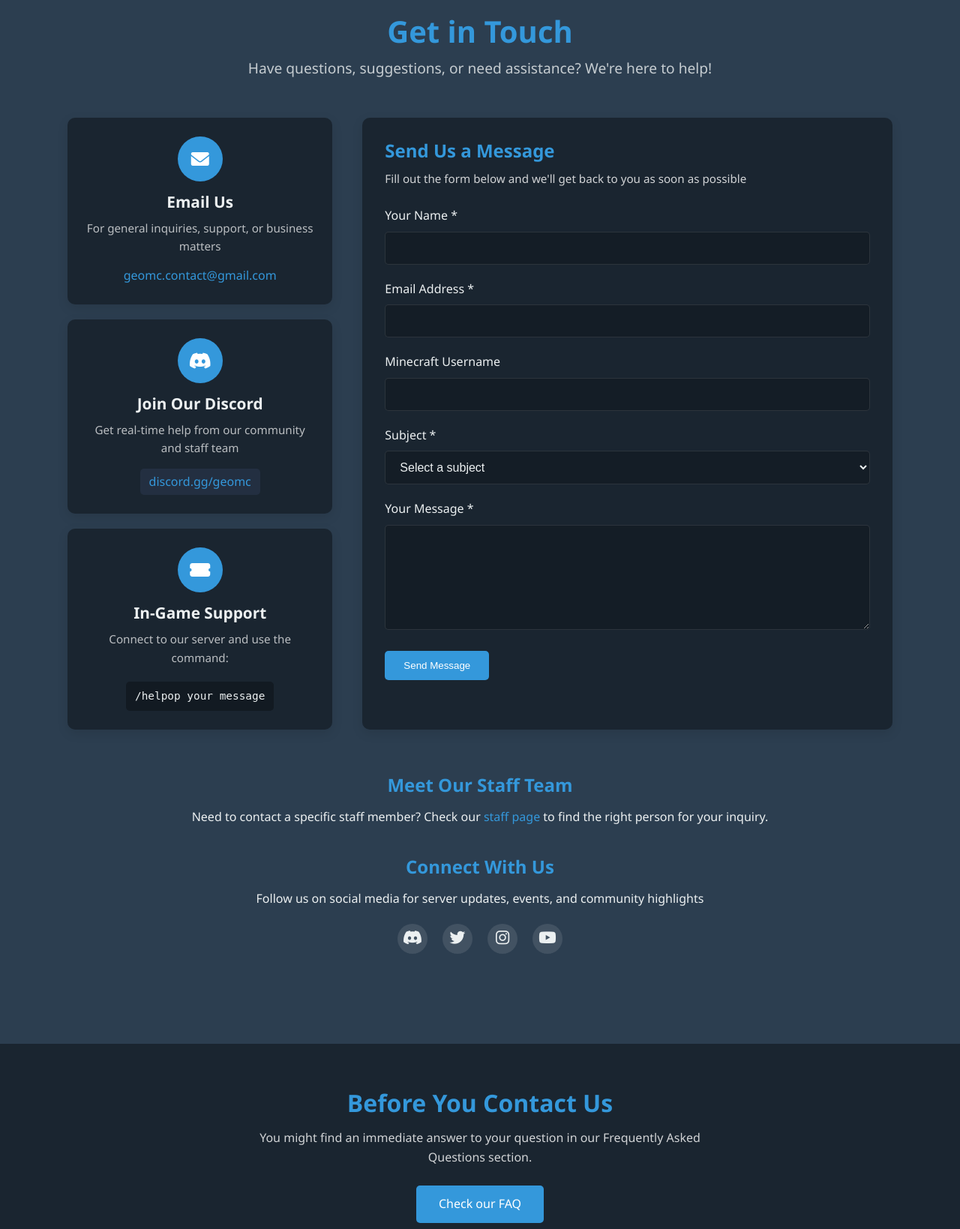
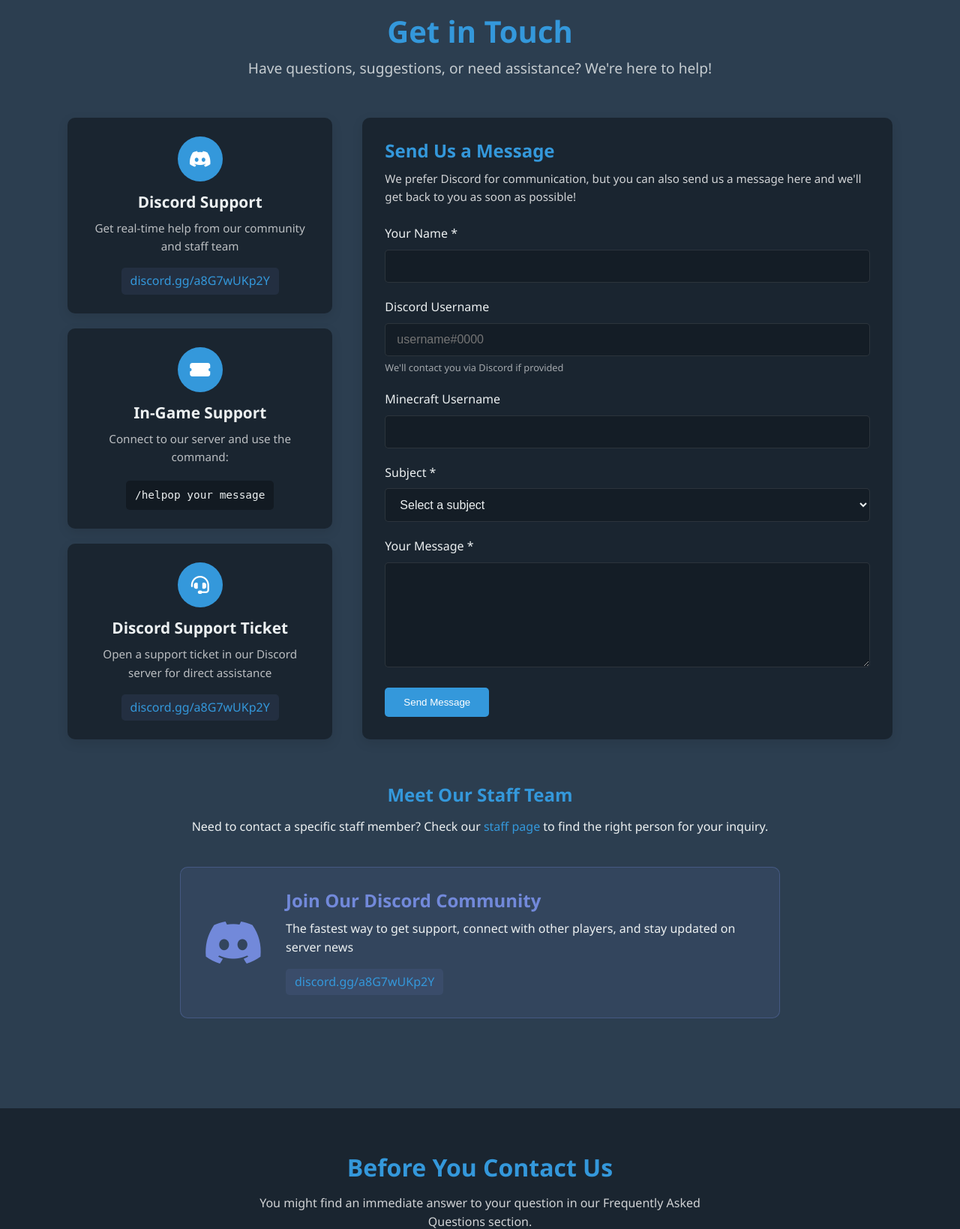
Before and after one commit to LeroyDu56/minecraft-website, a Django app: page /contact/ in a window 1280 px wide. Shown: the part 308-1947 px from the top of the page at 75% size. Run offline with Django 4.2, Linux system fonts and the light colour scheme; data that the repository does not hold is empty.

Commit message:
fdsfgdgfg

```diff
--- a/minecraft_app/static/css/contact.css
+++ b/minecraft_app/static/css/contact.css
@@ -150,6 +150,12 @@
     transition: border-color 0.3s, box-shadow 0.3s;
 }
 
+.contact-form .form-help-text {
+    font-size: 0.8rem;
+    color: rgba(255, 255, 255, 0.6);
+    margin-top: 5px;
+}
+
 .contact-form .form-control:focus {
     outline: none;
     border-color: var(--primary);
@@ -180,13 +186,13 @@
 }
 
 /* Additional Sections */
-.staff-contact, .social-contact {
+.staff-contact {
     text-align: center;
     max-width: 800px;
     margin: 0 auto 40px;
 }
 
-.staff-contact h3, .social-contact h3 {
+.staff-contact h3 {
     color: var(--primary);
     margin-bottom: 15px;
     font-size: 1.5rem;
@@ -202,45 +208,43 @@
     text-decoration: underline;
 }
 
-.social-links {
+/* Discord Highlight Section */
+.discord-highlight {
     display: flex;
-    justify-content: center;
-    gap: 20px;
-    margin-top: 20px;
+    align-items: center;
+    gap: 30px;
+    background-color: rgba(114, 137, 218, 0.1);
+    border-radius: 10px;
+    padding: 30px;
+    max-width: 800px;
+    margin: 0 auto 40px;
+    border: 1px solid rgba(114, 137, 218, 0.3);
 }
 
-.social-link {
-    display: flex;
-    justify-content: center;
-    align-items: center;
-    width: 50px;
-    height: 50px;
-    background-color: var(--darker);
-    border-radius: 50%;
-    color: var(--light);
-    font-size: 1.3rem;
-    transition: all 0.3s;
+.discord-icon {
+    font-size: 4rem;
+    color: #7289da;
+    flex-shrink: 0;
 }
 
-.social-link:hover {
-    color: white;
-    transform: translateY(-5px);
+.discord-text {
+    flex: 1;
 }
 
-.social-link:nth-child(1):hover {
-    background-color: #7289da; /* Discord */
+.discord-text h3 {
+    color: #7289da;
+    margin-bottom: 10px;
+    font-size: 1.5rem;
 }
 
-.social-link:nth-child(2):hover {
-    background-color: #1da1f2; /* Twitter */
+.discord-btn {
+    background-color: #7289da;
+    color: white;
+    margin-top: 15px;
 }
 
-.social-link:nth-child(3):hover {
-    background-color: #e1306c; /* Instagram */
-}
-
-.social-link:nth-child(4):hover {
-    background-color: #ff0000; /* YouTube */
+.discord-btn:hover {
+    background-color: #5f73bc;
 }
 
 /* FAQ Link Section */
@@ -288,6 +292,11 @@
         display: grid;
         grid-template-columns: repeat(3, 1fr);
     }
+
+    .discord-highlight {
+        flex-direction: column;
+        text-align: center;
+    }
 }
 
 @media (max-width: 768px) {
@@ -301,10 +310,6 @@
 
     .contact-form-container {
         padding: 20px;
-    }
-
-    .social-links {
-        flex-wrap: wrap;
     }
 }
 
@@ -324,4 +329,8 @@
     .contact-form .submit-btn {
         width: 100%;
     }
+
+    .discord-highlight {
+        padding: 20px;
+    }
 }
--- a/minecraft_app/templates/minecraft_app/base.html
+++ b/minecraft_app/templates/minecraft_app/base.html
@@ -29,6 +29,7 @@
                     <li><a href="{% url 'dynmap' %}">Map</a></li>
                     <li><a href="{% url 'staff' %}">Staff</a></li>
                     <li><a href="{% url 'rules' %}">Rules</a></li>
+                    <li><a href="{% url 'contact' %}">Contact</a></li>
                     <li><a href="{% url 'store' %}">Store</a></li>
                 </ul>
 
@@ -135,7 +136,7 @@
                     </div>
                     <div class="server-ip">play.geomc.fr</div>
                     <div class="social-links">
-                        <a href="#" title="Discord"><i class="fab fa-discord"></i></a>
+                        <a href="https://discord.gg/a8G7wUKp2Y" title="Discord" target="_blank"><i class="fab fa-discord"></i></a>
                         <a href="#" title="Twitter"><i class="fab fa-twitter"></i></a>
                         <a href="#" title="Instagram"><i class="fab fa-instagram"></i></a>
                         <a href="#" title="YouTube"><i class="fab fa-youtube"></i></a>
--- a/minecraft_app/templates/minecraft_app/contact.html
+++ b/minecraft_app/templates/minecraft_app/contact.html
@@ -25,20 +25,11 @@
             <div class="contact-info">
                 <div class="info-card">
                     <div class="info-icon">
-                        <i class="fas fa-envelope"></i>
-                    </div>
-                    <h3>Email Us</h3>
-                    <p>For general inquiries, support, or business matters</p>
-                    <a href="mailto:geomc.contact@gmail.com">geomc.contact@gmail.com</a>
-                </div>
-
-                <div class="info-card">
-                    <div class="info-icon">
                         <i class="fab fa-discord"></i>
                     </div>
-                    <h3>Join Our Discord</h3>
+                    <h3>Discord Support</h3>
                     <p>Get real-time help from our community and staff team</p>
-                    <a href="#" class="discord-link">discord.gg/geomc</a>
+                    <a href="https://discord.gg/a8G7wUKp2Y" class="discord-link" target="_blank">discord.gg/a8G7wUKp2Y</a>
                 </div>
 
                 <div class="info-card">
@@ -49,11 +40,20 @@
                     <p>Connect to our server and use the command:</p>
                     <code>/helpop your message</code>
                 </div>
+
+                <div class="info-card">
+                    <div class="info-icon">
+                        <i class="fas fa-headset"></i>
+                    </div>
+                    <h3>Discord Support Ticket</h3>
+                    <p>Open a support ticket in our Discord server for direct assistance</p>
+                    <a href="https://discord.gg/a8G7wUKp2Y" class="discord-link" target="_blank">discord.gg/a8G7wUKp2Y</a>
+                </div>
             </div>
 
             <div class="contact-form-container">
                 <h3>Send Us a Message</h3>
-                <p>Fill out the form below and we'll get back to you as soon as possible</p>
+                <p>We prefer Discord for communication, but you can also send us a message here and we'll get back to you as soon as possible!</p>
 
                 <form class="contact-form" method="post">
                     {% csrf_token %}
@@ -64,8 +64,9 @@
                     </div>
 
                     <div class="form-group">
-                        <label for="email">Email Address *</label>
-                        <input type="email" id="email" name="email" class="form-control" required>
+                        <label for="discord_username">Discord Username</label>
+                        <input type="text" id="discord_username" name="discord_username" class="form-control" placeholder="username#0000">
+                        <div class="form-help-text">We'll contact you via Discord if provided</div>
                     </div>
 
                     <div class="form-group">
@@ -103,14 +104,14 @@
             <p>Need to contact a specific staff member? Check our <a href="{% url 'staff' %}">staff page</a> to find the right person for your inquiry.</p>
         </div>
 
-        <div class="social-contact">
-            <h3>Connect With Us</h3>
-            <p>Follow us on social media for server updates, events, and community highlights</p>
-            <div class="social-links">
-                <a href="#" class="social-link"><i class="fab fa-discord"></i></a>
-                <a href="#" class="social-link"><i class="fab fa-twitter"></i></a>
-                <a href="#" class="social-link"><i class="fab fa-instagram"></i></a>
-                <a href="#" class="social-link"><i class="fab fa-youtube"></i></a>
+        <div class="discord-highlight">
+            <div class="discord-icon">
+                <i class="fab fa-discord"></i>
+            </div>
+            <div class="discord-text">
+                <h3>Join Our Discord Community</h3>
+                <p>The fastest way to get support, connect with other players, and stay updated on server news</p>
+                <a href="https://discord.gg/a8G7wUKp2Y" class="discord-link" target="_blank">discord.gg/a8G7wUKp2Y</a>
             </div>
         </div>
     </div>
--- a/minecraft_app/templates/minecraft_app/faq.html
+++ b/minecraft_app/templates/minecraft_app/faq.html
@@ -68,7 +68,7 @@
                         <span class="toggle-icon"><i class="fas fa-chevron-down"></i></span>
                     </div>
                     <div class="faq-answer">
-                        <p>Yes! We have an active Discord community where you can chat with other players, get help from staff, and stay updated on server events. You can join through the Discord button in the website footer or by using this link: <a href="#">discord.gg/geomc</a></p>
+                        <p>Yes! We have an active Discord community where you can chat with other players, get help from staff, and stay updated on server events. You can join through the Discord button in the website footer or by using this link: <a href="#">https://discord.gg/a8G7wUKp2Y</a></p>
                     </div>
                 </div>
             </div>
@@ -304,7 +304,7 @@
             <h3>Still have questions?</h3>
             <p>If you couldn't find the answer you're looking for, feel free to ask in our Discord server or contact our staff team directly.</p>
             <div class="faq-contact-buttons">
-                <a href="#" class="btn discord-btn"><i class="fab fa-discord"></i> Join Discord</a>
+                <a href="https://discord.gg/a8G7wUKp2Y" class="btn discord-btn" target="_blank"><i class="fab fa-discord"></i> Join Discord</a>
                 <a href="{% url 'contact' %}" class="btn"><i class="fas fa-envelope"></i> Contact Us</a>
             </div>
         </div>
--- a/minecraft_app/templates/minecraft_app/home.html
+++ b/minecraft_app/templates/minecraft_app/home.html
@@ -195,7 +195,7 @@
             <h2 class="cta-title">Ready to Start Your Adventure?</h2>
             <p class="cta-text">Join our Discord community to connect with other players, get help, and stay updated on server events.</p>
             <div class="cta-buttons">
-                <a href="#" class="btn discord-btn"><i class="fab fa-discord"></i> Join Our Discord</a>
+                <a href="https://discord.gg/a8G7wUKp2Y" class="btn discord-btn" target="_blank"><i class="fab fa-discord"></i> Join Our Discord</a>
                 <a href="{% url 'rules' %}" class="btn">Read the Rules</a>
             </div>
         </div>
--- a/minecraft_app/templates/minecraft_app/rules.html
+++ b/minecraft_app/templates/minecraft_app/rules.html
@@ -133,7 +133,7 @@
     <div class="container">
         <h2 class="section-title">Questions About Our Rules?</h2>
         <p class="section-subtitle">Join our Discord server for clarification or to report rule violations</p>
-        <a href="#" class="btn discord-btn"><i class="fab fa-discord"></i> Join Our Discord</a>
+        <a href="https://discord.gg/a8G7wUKp2Y" class="btn discord-btn" target="_blank"><i class="fab fa-discord"></i> Join Our Discord</a>
     </div>
 </section>
 {% endblock %}
--- a/minecraft_app/templates/minecraft_app/staff.html
+++ b/minecraft_app/templates/minecraft_app/staff.html
@@ -177,7 +177,7 @@
             </div>
 
             <div class="application-button">
-                <a href="#" class="btn btn-accent">Apply on Discord</a>
+                <a href="https://discord.gg/a8G7wUKp2Y" class="btn btn-accent" target="_blank">Apply on Discord</a>
             </div>
         </div>
     </div>
--- a/minecraft_app/views.py
+++ b/minecraft_app/views.py
@@ -445,50 +445,35 @@ def contact(request):
     if request.method == 'POST':
         # Récupérer les données du formulaire
         name = request.POST.get('name', '')
-        email = request.POST.get('email', '')
+        discord_username = request.POST.get('discord_username', '')
         minecraft_username = request.POST.get('minecraft_username', '')
         subject = request.POST.get('subject', '')
         message = request.POST.get('message', '')
 
         # Valider les données (vérification simple)
-        if name and email and subject and message:
-            # Préparer le sujet de l'email
-            subject_line = f"[GeoMC Contact] {subject}"
+        if name and subject and message:
+            # Ici, tu peux implémenter ta logique pour enregistrer le message dans une base de données
+            # ou l'envoyer via un webhook Discord
 
-            # Préparer le contenu de l'email
-            email_content = f"""
-Nouveau message du formulaire de contact GeoMC:
+            # Exemple de code pour enregistrer dans une base de données (tu pourrais créer un modèle ContactMessage)
+            # ContactMessage.objects.create(
+            #     name=name,
+            #     discord_username=discord_username,
+            #     minecraft_username=minecraft_username,
+            #     subject=subject,
+            #     message=message,
+            #     status='pending'
+            # )
 
-Nom: {name}
-Email: {email}
-Nom d'utilisateur Minecraft: {minecraft_username if minecraft_username else 'Non fourni'}
-Sujet: {subject}
+            # Envoyer une notification à l'équipe (à implémenter selon tes besoins)
+            # Par exemple, via un webhook Discord
+            # send_discord_webhook(name, discord_username, minecraft_username, subject, message)
 
-Message:
-{message}
-            """
+            # Afficher un message de succès
+            messages.success(request, "Votre message a été envoyé avec succès. Nous vous répondrons dans les plus brefs délais.")
 
-            # Envoyer l'email via l'API Gmail
-            try:
-                from minecraft_app.gmail_api import send_email
-                success = send_email(
-                    to=settings.CONTACT_EMAIL,
-                    subject=subject_line,
-                    body=email_content,
-                    from_email=f"{name} <{email}>"
-                )
-
-                if success:
-                    messages.success(request, "Votre message a été envoyé avec succès. Nous vous répondrons dans les plus brefs délais.")
-                else:
-                    messages.error(request, "Une erreur s'est produite lors de l'envoi du message. Veuillez réessayer plus tard ou nous contacter directement par email.")
-
-                # Rediriger pour éviter la resoumission du formulaire
-                return redirect('contact')
-            except Exception as e:
-                # Gérer les erreurs d'envoi d'email
-                messages.error(request, f"Une erreur s'est produite lors de l'envoi du message. Veuillez réessayer plus tard.")
-                logging.error(f"Erreur d'envoi d'email: {str(e)}")
+            # Rediriger pour éviter la resoumission du formulaire
+            return redirect('contact')
         else:
             # Si des champs obligatoires sont manquants
             messages.error(request, "Veuillez remplir tous les champs obligatoires.")
@@ -498,3 +483,28 @@ Message:
     }
 
     return render(request, 'minecraft_app/contact.html', context)
+
+# Fonction à implémenter pour envoyer les messages via Discord webhook
+# def send_discord_webhook(name, discord_username, minecraft_username, subject, message):
+#     webhook_url = settings.DISCORD_WEBHOOK_URL
+#
+#     data = {
+#         "embeds": [{
+#             "title": f"Nouveau message: {subject}",
+#             "description": message,
+#             "color": 3447003,  # Bleu Discord
+#             "fields": [
+#                 {"name": "De", "value": name, "inline": True},
+#                 {"name": "Discord", "value": discord_username or "Non fourni", "inline": True},
+#                 {"name": "Minecraft", "value": minecraft_username or "Non fourni", "inline": True}
+#             ],
+#             "footer": {"text": "Message envoyé depuis le site web"}
+#         }]
+#     }
+#
+#     try:
+#         response = requests.post(webhook_url, json=data)
+#         return response.status_code == 204
+#     except Exception as e:
+#         logging.error(f"Erreur d'envoi au webhook Discord: {str(e)}")
+#         return False
--- a/requirements.txt
+++ b/requirements.txt
@@ -10,6 +10,3 @@ sqlparse==0.5.3
 urllib3==2.4.0
 stripe==10.3.0
 mcrcon==0.7.0
-google-api-python-client==2.107.0
-google-auth-httplib2==0.1.1
-google-auth-oauthlib==1.1.0
```
Also changed, not shown: minecraft_app/gmail_api.py (deleted, +0 -105 lines), minecraft_site/settings.py (+4 -4 lines), minecraft_app/static/images/LOGO_NOVANIA.png (added), minecraft_app/static/images/TEXT_NOVANIA.png (added).
